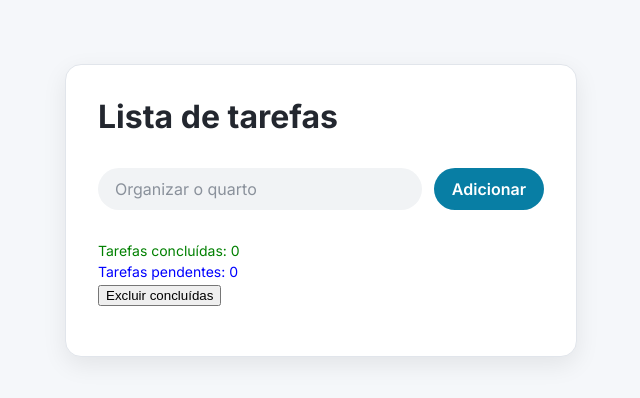
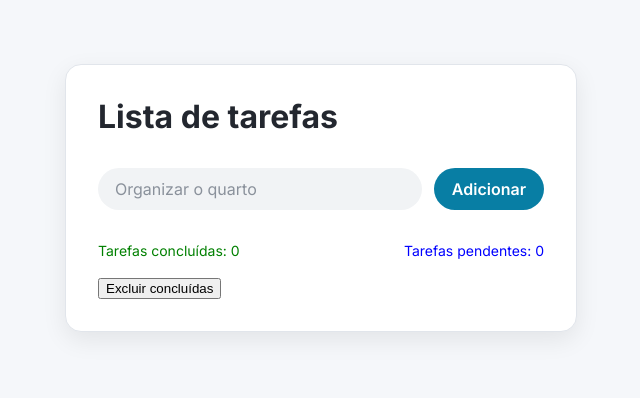
Before and after one commit to fernandoortolan/lista-de-tarefas-react, a React (Vite) app: page / in a window 1280 px wide. Shown: the top 398 px of the page, without its empty margins (319-959 px from the left). Built offline with nearby package versions, Linux system fonts and the light colour scheme.

Commit message:
style: muda estilo do container de informações

```diff
--- a/src/App.css
+++ b/src/App.css
@@ -93,8 +93,8 @@
 
 .info-container {
   display: flex;
-  flex-direction: column;
-  gap: 0.25rem;
+  /* flex-direction: column; */
+  justify-content: space-between;
   margin-block: 0 18px;
 }
 
--- a/src/App.jsx
+++ b/src/App.jsx
@@ -149,9 +149,9 @@ function App() {
           content={"Tarefas pendentes: " + pendingTasks}
           className="info-pending-tasks"
         />
-        <div>
-          <DeleteCompletedTasksButton deleteCompletedTasks={deleteCompletedTasks} />
-        </div>
+      </div>
+      <div>
+        <DeleteCompletedTasksButton deleteCompletedTasks={deleteCompletedTasks} />
       </div>
       <div className="todo-list-container">
         <ToDoList
```
